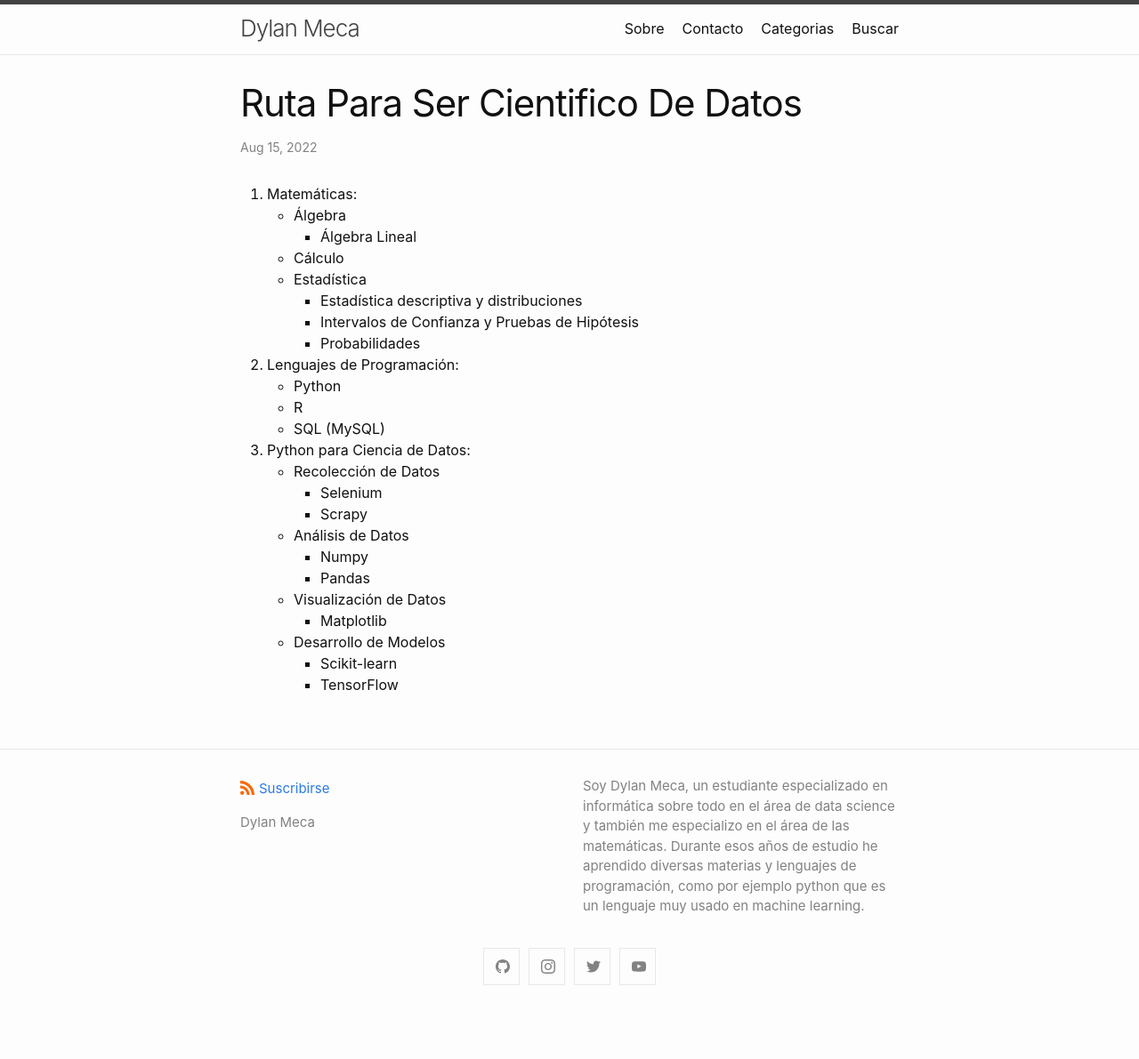
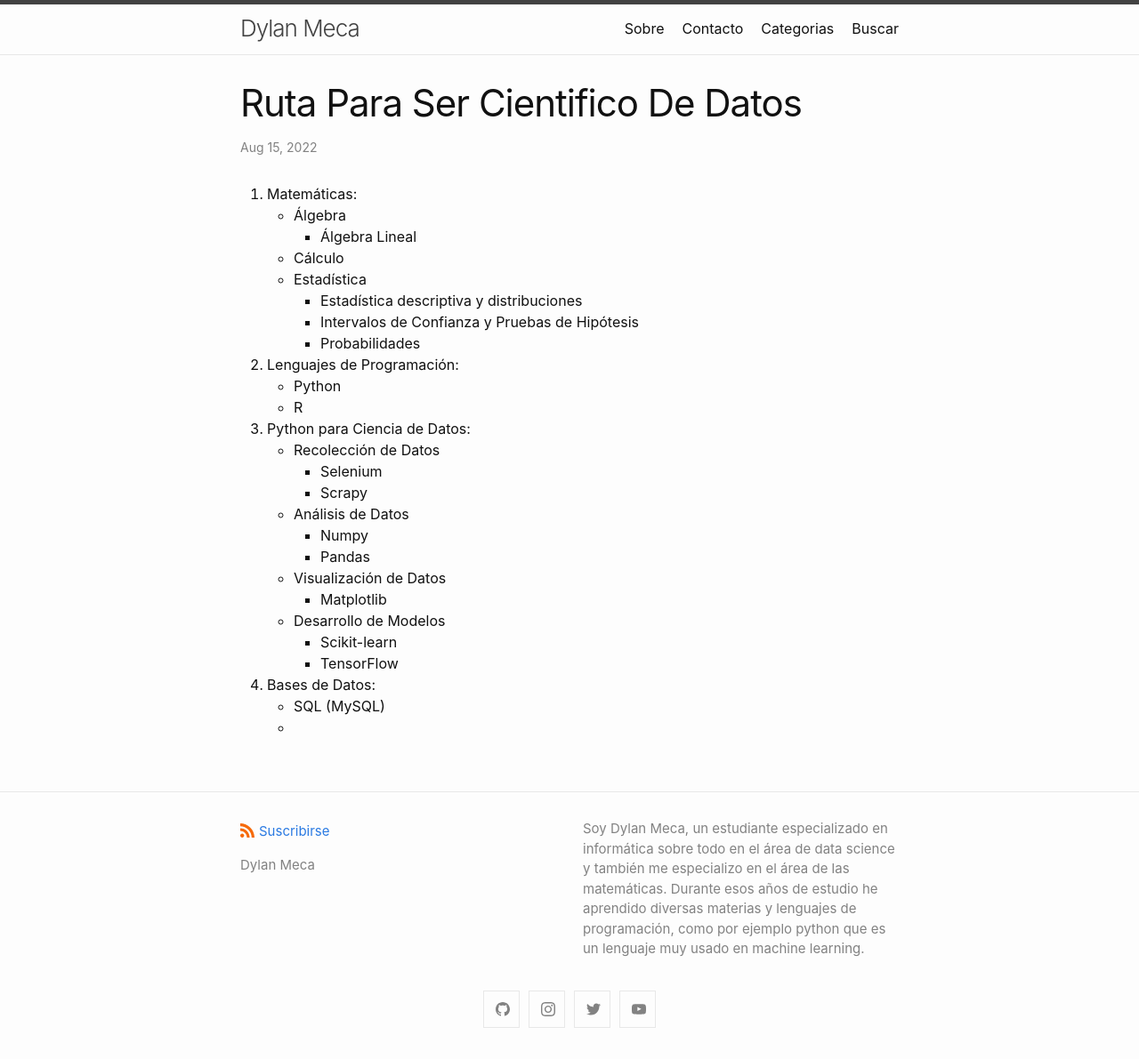
Before and after one commit to dylanmeca/dylanmeca.github.io, a Jekyll site: the page built from _posts/2022-08-15-Ruta-para-ser-Cientifico-de-Datos.md, in a window 1280 px wide. Shown: the whole page at 89% size. Built offline with Jekyll 4.4.1, drawn with Linux system fonts in a browser that asks for light colours; a script that is not in the unit is left out; comment, search, counter and statistics services are not loaded; before the commit the page ends 1143 px from its top, so only the background shows below that.

Commit message:
Update 2022-08-15-Ruta-para-ser-Cientifico-de-Datos.md

```diff
--- a/_posts/2022-08-15-Ruta-para-ser-Cientifico-de-Datos.md
+++ b/_posts/2022-08-15-Ruta-para-ser-Cientifico-de-Datos.md
@@ -31,3 +30,7 @@ keywords:
      * Desarrollo de Modelos
           * Scikit-learn
           * TensorFlow
+
+4. Bases de Datos:
+     * SQL (MySQL)
+     *
```
Also changed, not shown: other parts of _posts/2022-08-15-Ruta-para-ser-Cientifico-de-Datos.md (+0 -1 lines).
